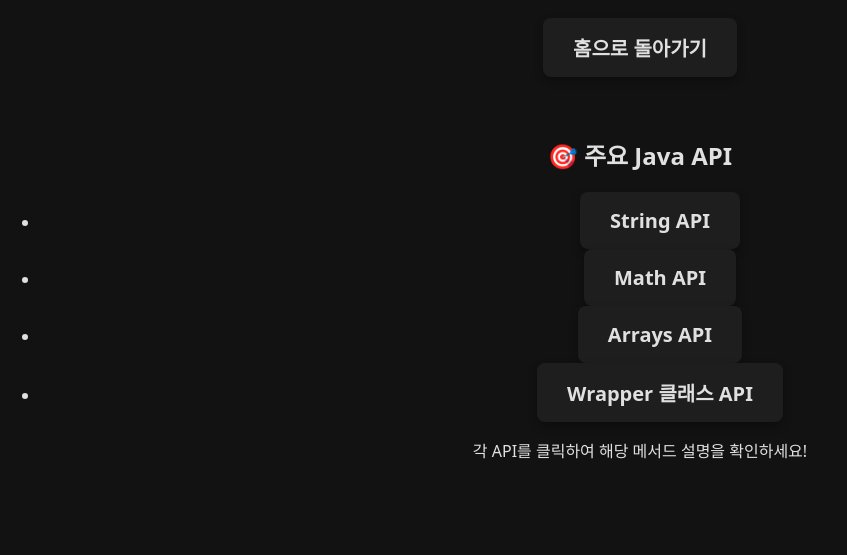
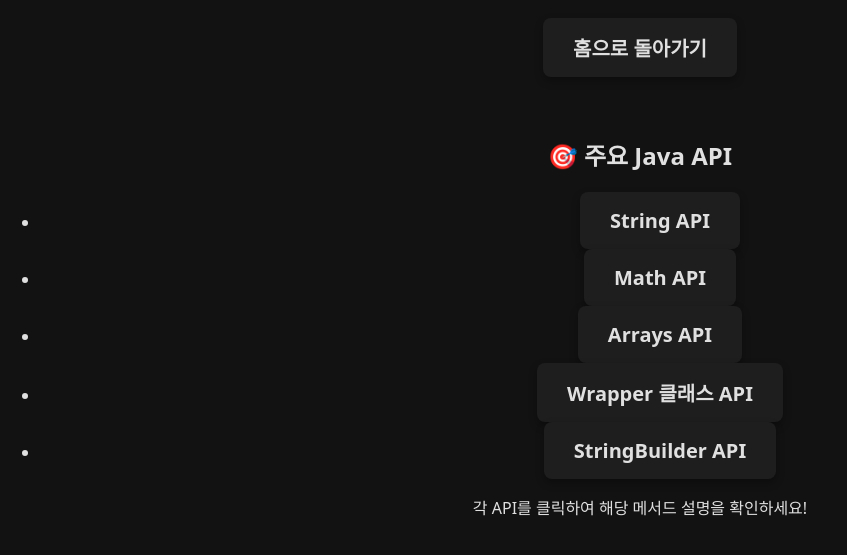
Before and after one commit to Mrbaeksang/java-study-site, a plain HTML site: page api.html in a window 1280 px wide. Shown: the part 139-694 px from the top of the page, without its empty margins (0-847 px from the left). Drawn offline with Linux system fonts and the light colour scheme.

Commit message:
api 메뉴 추가

```diff
--- a/api.html
+++ b/api.html
@@ -21,6 +21,7 @@
       <li><a href="math.html" class="button">Math API</a></li>
       <li><a href="arrays.html" class="button">Arrays API</a></li>
       <li><a href="wrapper.html" class="button">Wrapper 클래스 API</a></li>
+      <li><a href="stringbuilder.html" class="button">StringBuilder API</a></li>
     </ul>
 
     <p>각 API를 클릭하여 해당 메서드 설명을 확인하세요!</p>
```
